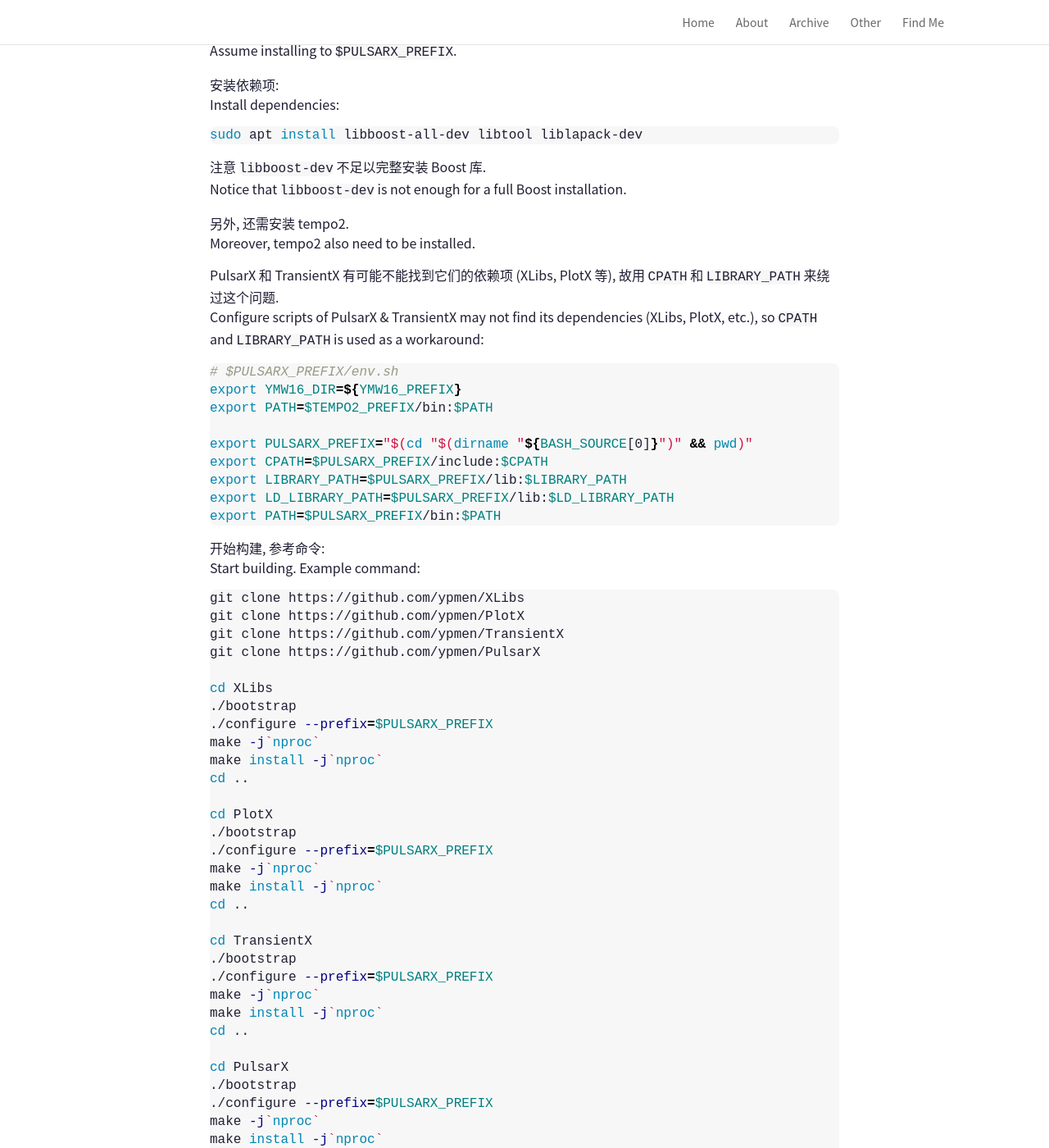
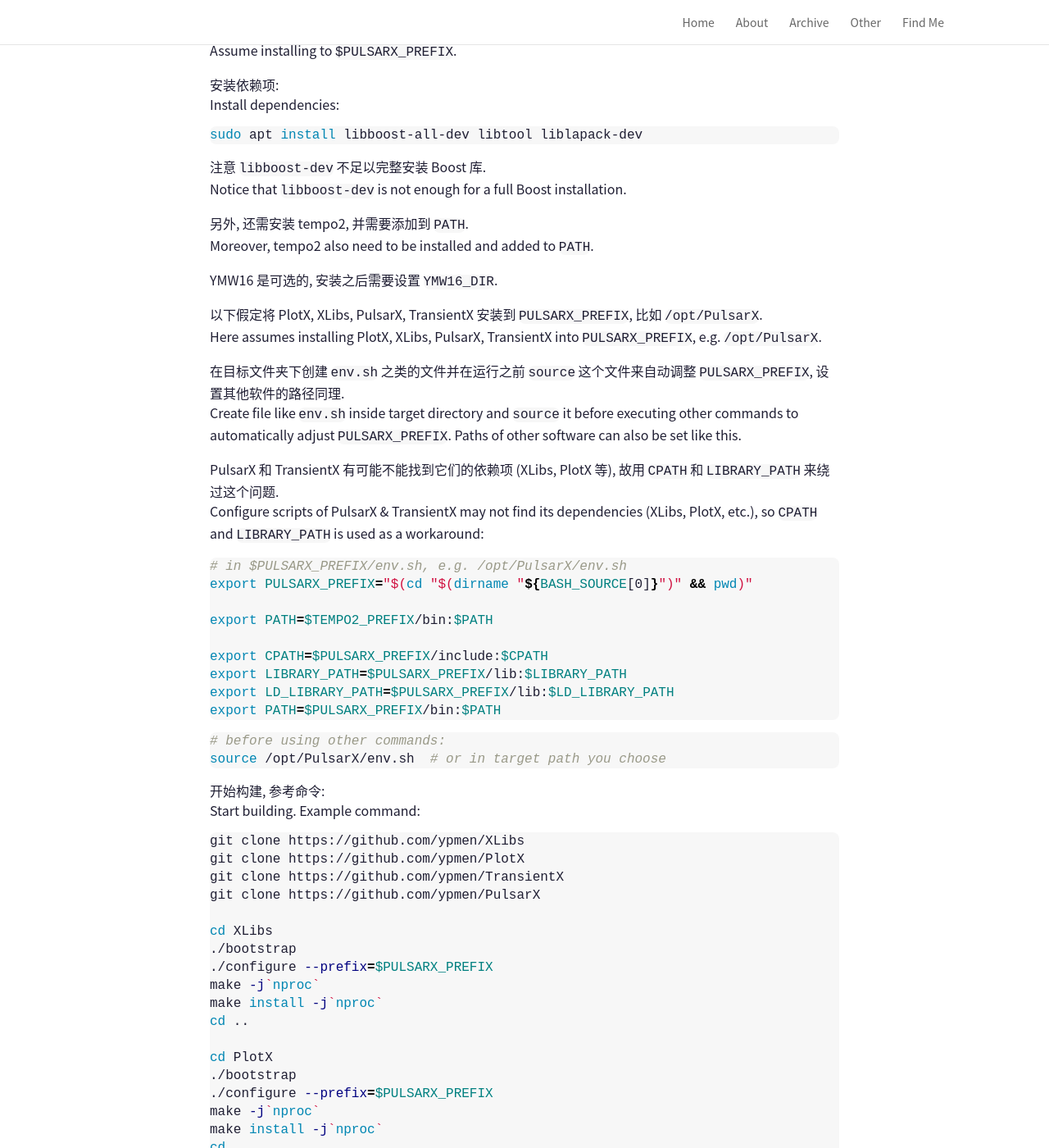
Before and after one commit to fxzjshm/fxzjshm.github.io, a Jekyll site: the page built from _posts/2024-08-09-pulsar-software-installation.md, in a window 1280 px wide and 1400 px high, scrolled down 3336 px. Shown: the whole window at 82% size. Built offline with Jekyll 4.4.1, drawn with Linux system fonts in a browser that asks for light colours; nearby versions of some CDN libraries; some web fonts are replaced.

Commit message:
post: update 2024-08-09-pulsar-software-installation.md

````diff
--- a/_posts/2024-08-09-pulsar-software-installation.md
+++ b/_posts/2024-08-09-pulsar-software-installation.md
@@ -205,23 +205,36 @@
 注意 `libboost-dev` 不足以完整安装 Boost 库.
 Notice that `libboost-dev` is not enough for a full Boost installation.
 
-另外, 还需安装 tempo2.
-Moreover, tempo2 also need to be installed.
+另外, 还需安装 tempo2, 并需要添加到 `PATH`.
+Moreover, tempo2 also need to be installed and added to `PATH`.
+
+YMW16 是可选的, 安装之后需要设置 `YMW16_DIR`.
+
+以下假定将 PlotX, XLibs, PulsarX, TransientX 安装到 `PULSARX_PREFIX`, 比如 `/opt/PulsarX`.
+Here assumes installing PlotX, XLibs, PulsarX, TransientX into `PULSARX_PREFIX`, e.g. `/opt/PulsarX`.
+
+在目标文件夹下创建 `env.sh` 之类的文件并在运行之前 `source` 这个文件来自动调整 `PULSARX_PREFIX`, 设置其他软件的路径同理.
+Create file like `env.sh` inside target directory and `source` it before executing other commands to automatically adjust `PULSARX_PREFIX`. Paths of other software can also be set like this.
 
 PulsarX 和 TransientX 有可能不能找到它们的依赖项 (XLibs, PlotX 等), 故用 `CPATH` 和 `LIBRARY_PATH` 来绕过这个问题.
 Configure scripts of PulsarX & TransientX may not find its dependencies (XLibs, PlotX, etc.),
 so `CPATH` and `LIBRARY_PATH` is used as a workaround:
 
 ```bash
-# $PULSARX_PREFIX/env.sh
-export YMW16_DIR=${YMW16_PREFIX}
+# in $PULSARX_PREFIX/env.sh, e.g. /opt/PulsarX/env.sh
+export PULSARX_PREFIX="$(cd "$(dirname "${BASH_SOURCE[0]}")" && pwd)"
+
 export PATH=$TEMPO2_PREFIX/bin:$PATH
 
-export PULSARX_PREFIX="$(cd "$(dirname "${BASH_SOURCE[0]}")" && pwd)"
 export CPATH=$PULSARX_PREFIX/include:$CPATH
 export LIBRARY_PATH=$PULSARX_PREFIX/lib:$LIBRARY_PATH
 export LD_LIBRARY_PATH=$PULSARX_PREFIX/lib:$LD_LIBRARY_PATH
 export PATH=$PULSARX_PREFIX/bin:$PATH
+```
+
+```bash
+# before using other commands:
+source /opt/PulsarX/env.sh  # or in target path you choose
 ```
 
 开始构建, 参考命令:
````
